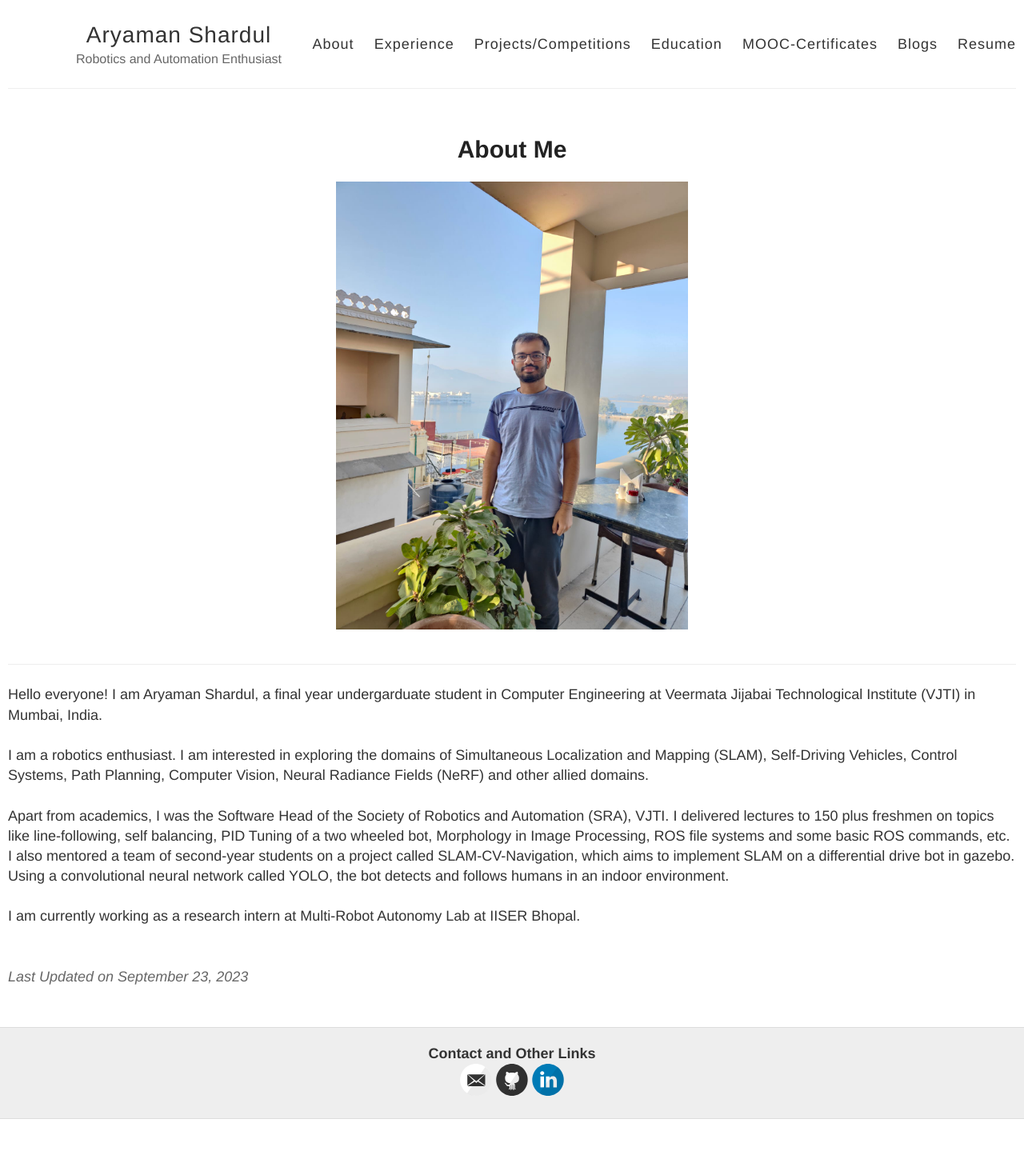
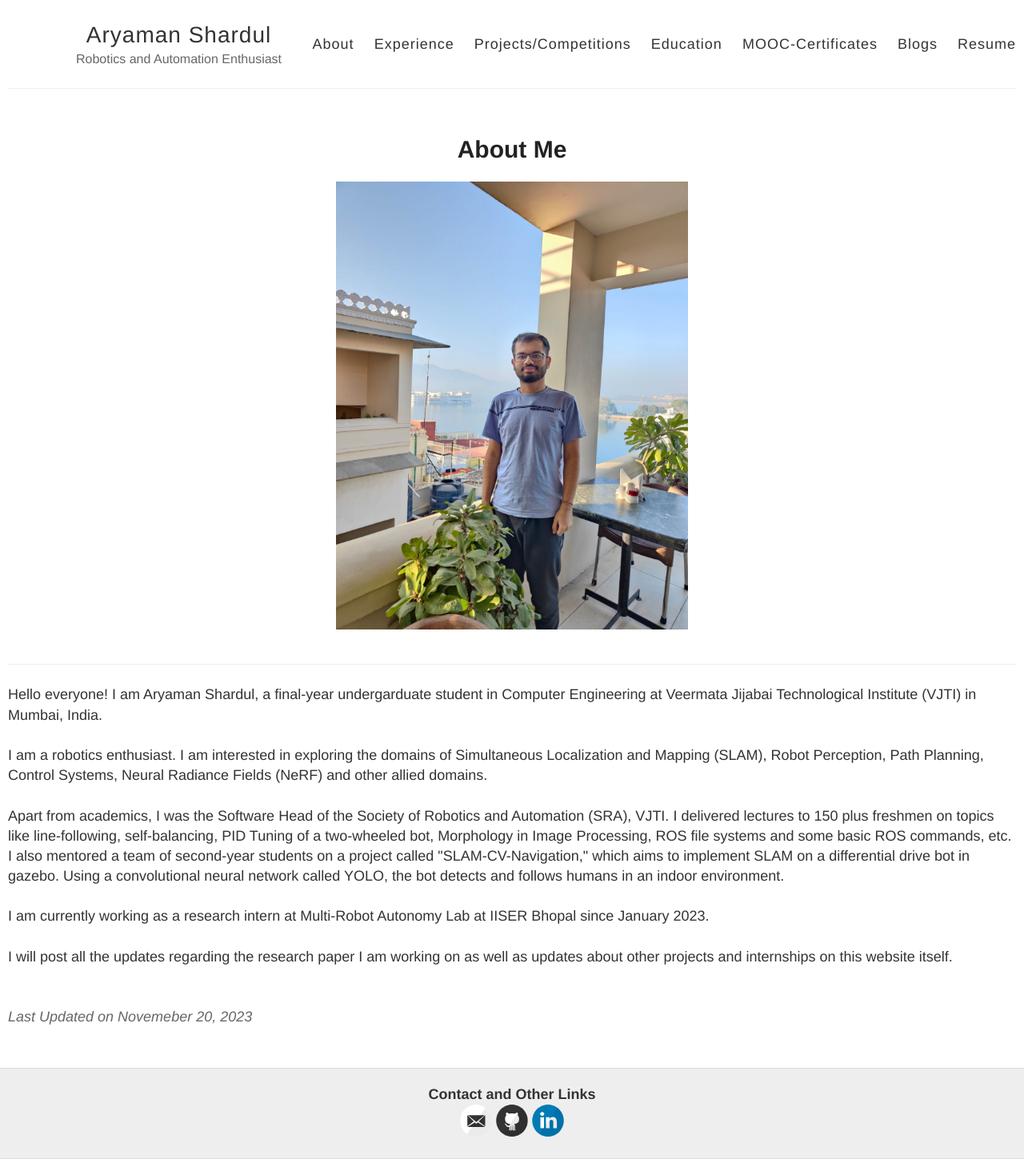
Before and after one commit to Aryaman22102002/Aryaman22102002.github.io, a Jekyll site: the page built from index.html, in a window 1280 px wide. Shown: the whole page at 80% size. Built offline with Jekyll 4.4.1, drawn with Linux system fonts in a browser that asks for light colours; before the commit the page ends 1399 px from its top, so only the background shows below that.

Commit message:
Index Page updated

```diff
--- a/index.html
+++ b/index.html
@@ -18,15 +18,17 @@ layout: default
     {% endfor %}
 
     <br>
-     Hello everyone! I am Aryaman Shardul, a final year undergarduate student in Computer Engineering at Veermata Jijabai Technological Institute (VJTI) in Mumbai, India.
+     Hello everyone! I am Aryaman Shardul, a final-year undergarduate student in Computer Engineering at Veermata Jijabai Technological Institute (VJTI) in Mumbai, India.
     <br><br>
-    I am a robotics enthusiast. I am interested in exploring the domains of Simultaneous Localization and Mapping (SLAM), Self-Driving Vehicles, Control Systems, Path Planning, Computer Vision, Neural Radiance Fields (NeRF) and other allied domains.
+    I am a robotics enthusiast. I am interested in exploring the domains of Simultaneous Localization and Mapping (SLAM), Robot Perception, Path Planning, Control Systems, Neural Radiance Fields (NeRF) and other allied domains.
     <br><br>
-    Apart from academics, I was the Software Head of the Society of Robotics and Automation (SRA), VJTI. I delivered lectures to 150 plus freshmen on topics like line-following, self balancing, PID Tuning of a two wheeled bot, Morphology in Image Processing, ROS file systems and some basic ROS commands, etc. I also mentored a team of second-year students on a project called SLAM-CV-Navigation, which aims to implement SLAM on a differential drive bot in gazebo. Using a convolutional neural network called YOLO, the bot detects and follows humans in an indoor environment.
+    Apart from academics, I was the Software Head of the Society of Robotics and Automation (SRA), VJTI. I delivered lectures to 150 plus freshmen on topics like line-following, self-balancing, PID Tuning of a two-wheeled bot, Morphology in Image Processing, ROS file systems and some basic ROS commands, etc. I also mentored a team of second-year students on a project called "SLAM-CV-Navigation," which aims to implement SLAM on a differential drive bot in gazebo. Using a convolutional neural network called YOLO, the bot detects and follows humans in an indoor environment.
     <br><br>
-    I am currently working as a research intern at Multi-Robot Autonomy Lab at IISER Bhopal.
+    I am currently working as a research intern at Multi-Robot Autonomy Lab at IISER Bhopal since January 2023.
+    <br><br>
+    I will post all the updates regarding the research paper I am working on as well as updates about other projects and internships on this website itself.
 </div>
 <br><br>
 <div class="date">
-    Last Updated on September 23, 2023
+    Last Updated on Novemeber 20, 2023
 </div>
```
